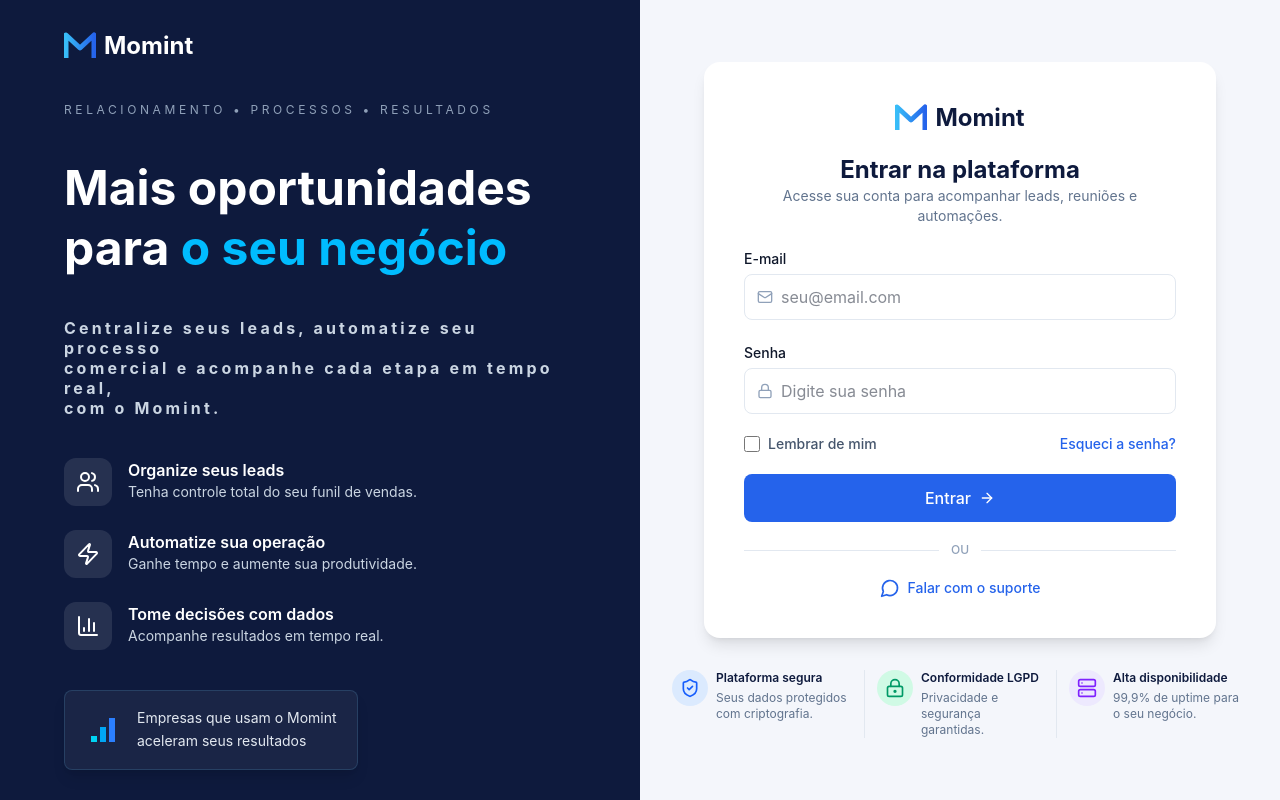
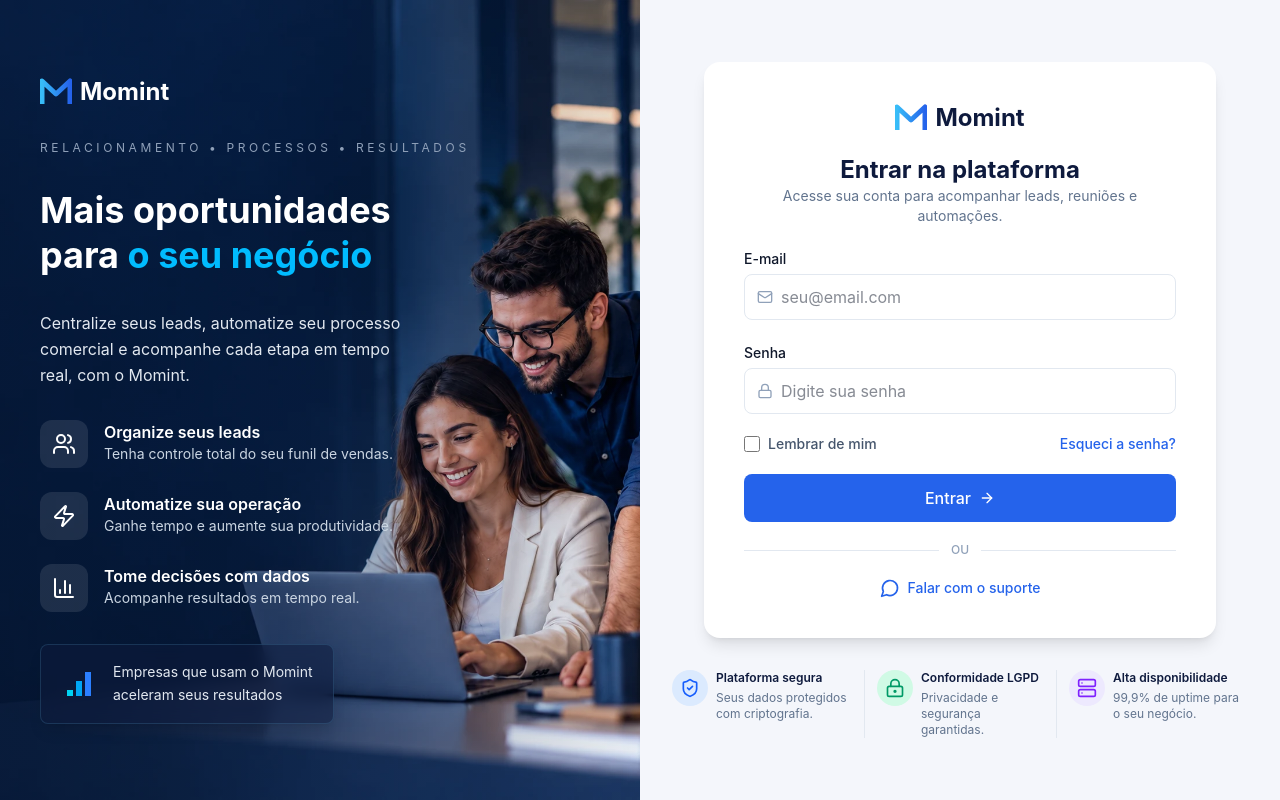
Before and after one commit to Christianleineker/momint, a Next.js app in the folder apps/web/: page /login in a window 1280 px wide. Built offline with nearby package versions, Linux system fonts and the light colour scheme.

Commit message:
feat(login): adiciona imagem de fundo ao painel de apresentação

```diff
--- a/apps/web/src/app/login/page.tsx
+++ b/apps/web/src/app/login/page.tsx
@@ -2,6 +2,7 @@
 
 import type { FormEvent } from "react";
 import { useState } from "react";
+import Image from "next/image";
 import { useRouter } from "next/navigation";
 import { ArrowRight, BarChart3, ChartNoAxesColumnIncreasing, Lock, LockKeyhole, Mail, MessageCircle, Server, ShieldCheck, Users, Zap } from "lucide-react";
 import { Logo } from "@/components/ui";
@@ -54,16 +55,19 @@
 
   return (
     <div className="grid min-h-screen lg:grid-cols-2">
-      <div className="hidden flex-col justify-center gap-10 bg-navy px-16 text-white lg:flex">
+      <div className="relative isolate hidden overflow-hidden bg-navy px-10 py-12 text-white lg:flex lg:flex-col lg:justify-center 2xl:px-16">
+        <Image src="/images/login-office.webp" alt="" fill priority sizes="(min-width: 1024px) 50vw, 1px" className="object-cover object-left" />
+        <div aria-hidden="true" className="pointer-events-none absolute inset-0 bg-[linear-gradient(90deg,rgba(7,23,50,0.55)_0%,rgba(7,23,50,0.3)_55%,rgba(7,23,50,0.05)_100%)]" />
+        <div className="relative z-10 flex flex-col gap-8">
           <Logo />
           <p className="text-xs tracking-[0.3em] text-slate-400">RELACIONAMENTO • PROCESSOS • RESULTADOS</p>
-        <h1 className="text-5xl font-bold leading-tight">
+          <h1 className="max-w-md text-4xl font-bold leading-tight">
             Mais oportunidades <br />para <span className="text-sky-400">o seu negócio</span>
           </h1>
-        <h1 className="font-bold leading-tight tracking-[0.2em] text-slate-300">
-          Centralize seus leads, automatize seu processo <br /> comercial e acompanhe cada etapa em tempo real,<br /> com o Momint.
-        </h1>
-        <ul className="space-y-6">
+          <p className="max-w-sm text-base leading-relaxed text-slate-200">
+            Centralize seus leads, automatize seu processo comercial e acompanhe cada etapa em tempo real, com o Momint.
+          </p>
+          <ul className="max-w-sm space-y-6">
             {DESTAQUES.map(({ icone: Icone, titulo, texto }) => (
               <li key={titulo} className="flex gap-4">
                 <div className="rounded-xl bg-white/10 p-3">
@@ -76,7 +80,7 @@
               </li>
             ))}
           </ul>
-        <div className="flex w-fit max-w-full items-center gap-4 rounded-lg border border-sky-300/15 bg-white/5 px-5 py-4 shadow-lg">
+          <div className="flex w-fit max-w-full items-center gap-4 rounded-lg border border-sky-300/15 bg-navy/50 px-5 py-4 shadow-lg backdrop-blur-sm">
             <ChartNoAxesColumnIncreasing
               aria-hidden="true"
               strokeWidth={4}
@@ -86,6 +90,7 @@
             <p className="text-sm leading-relaxed text-slate-200">
               Empresas que usam o Momint<br /> aceleram seus resultados
             </p>
+          </div>
         </div>
       </div>
 
```
Also changed, not shown: apps/web/public/images/login-office.webp (added). Lines whose indentation alone changed are shown as unchanged.
